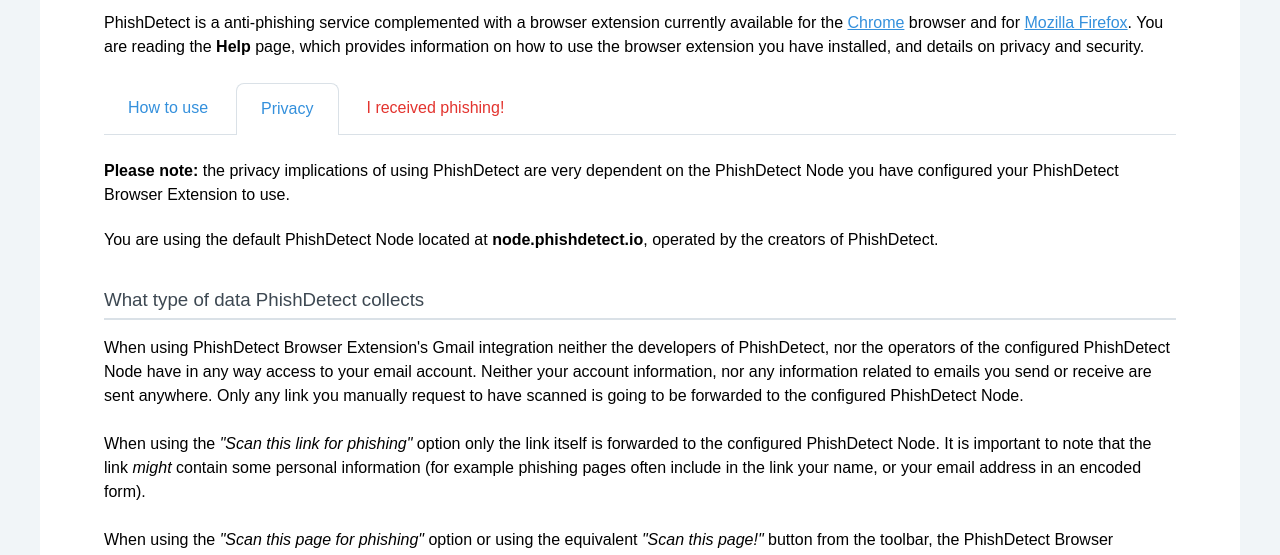
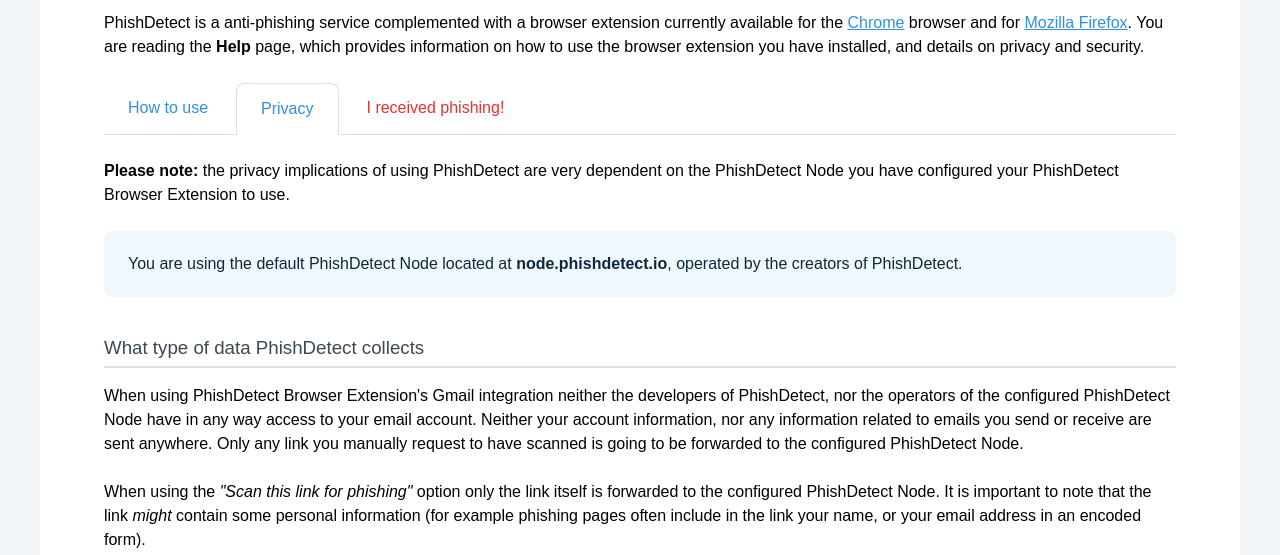
Before and after one commit to phishdetect/phishdetect-extension, a browser extension: page pages/help/privacy.html in a window 1280 px wide. Shown: the part 238-793 px from the top of the page. Drawn offline with Linux system fonts and the light colour scheme.

Commit message:
Small changes

```diff
--- a/pages/help/privacy.html
+++ b/pages/help/privacy.html
@@ -27,7 +27,7 @@
 
     <p><b>Please note:</b> the privacy implications of using PhishDetect are very dependent on the PhishDetect Node you have configured your PhishDetect Browser Extension to use.</p>
 
-    <div id="configured-domain"></div>
+    <div class="mb-8 rounded-lg bg-blue-lightest p-6 text-blue-darkest"><div id="configured-domain"></div></div>
 
     <h3>What type of data PhishDetect collects</h3>
 
@@ -43,7 +43,6 @@
 
     <p>We store details of links and pages that are detected to be suspicious, and we might use it to complement other defensive services such as <a href="https://securitywithoutborders.org/tools/blockade.html">Blockade</a>, by adding to its blocklist domains that are discovered serving phishing. These details are not shared with any third party and they are exclusively stored on a server in the Netherlands, provided by <a href="https://greenhost.net">Greenhost</a>. We do not store any information on scanned links and pages that were found to be innocuous.</p>
 
-
     <h4>If you are using an independent PhishDetect node</h4>
 
     <p>If you have configured your PhishDetect Extension to communicate with a different PhishDetect node than the default, you should refer to its operators and their specific privacy policy.</p>
```
Also changed, not shown: pages/help/emergency.html (+1 -0 lines), pages/help/index.html (+1 -1 lines).
